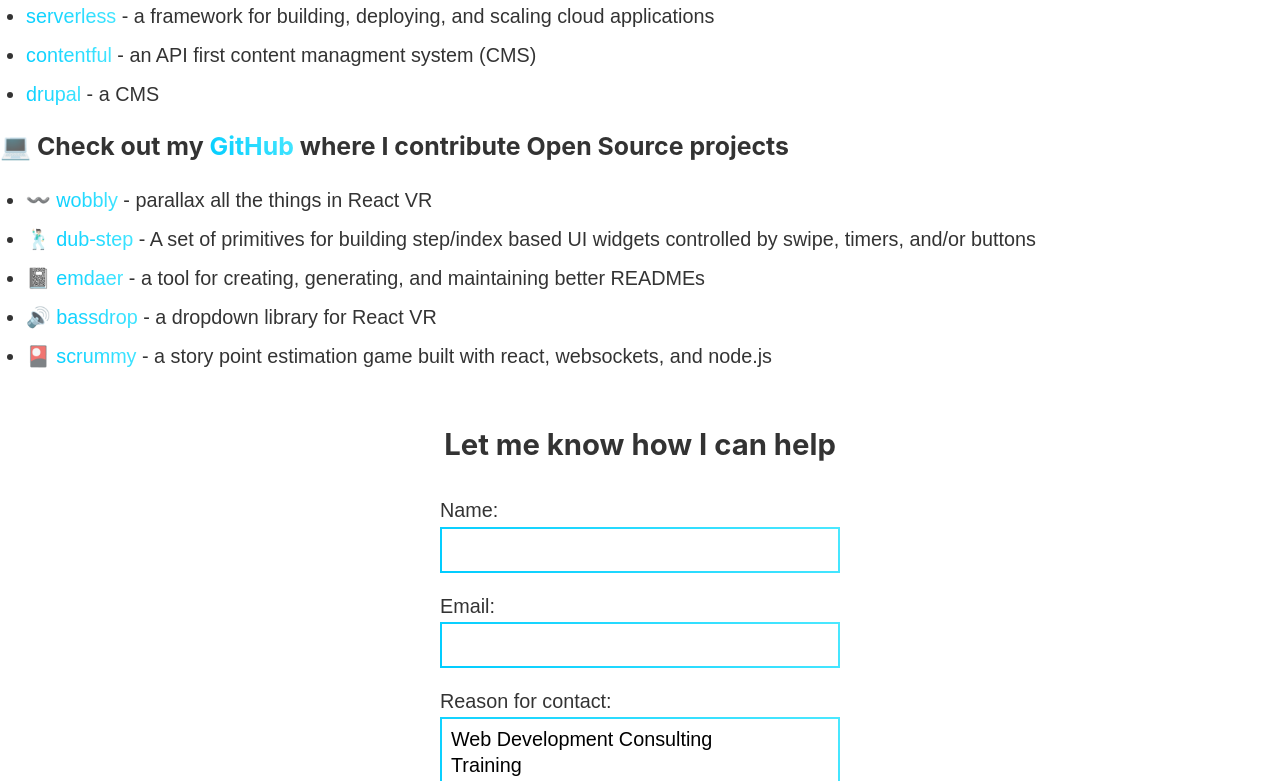
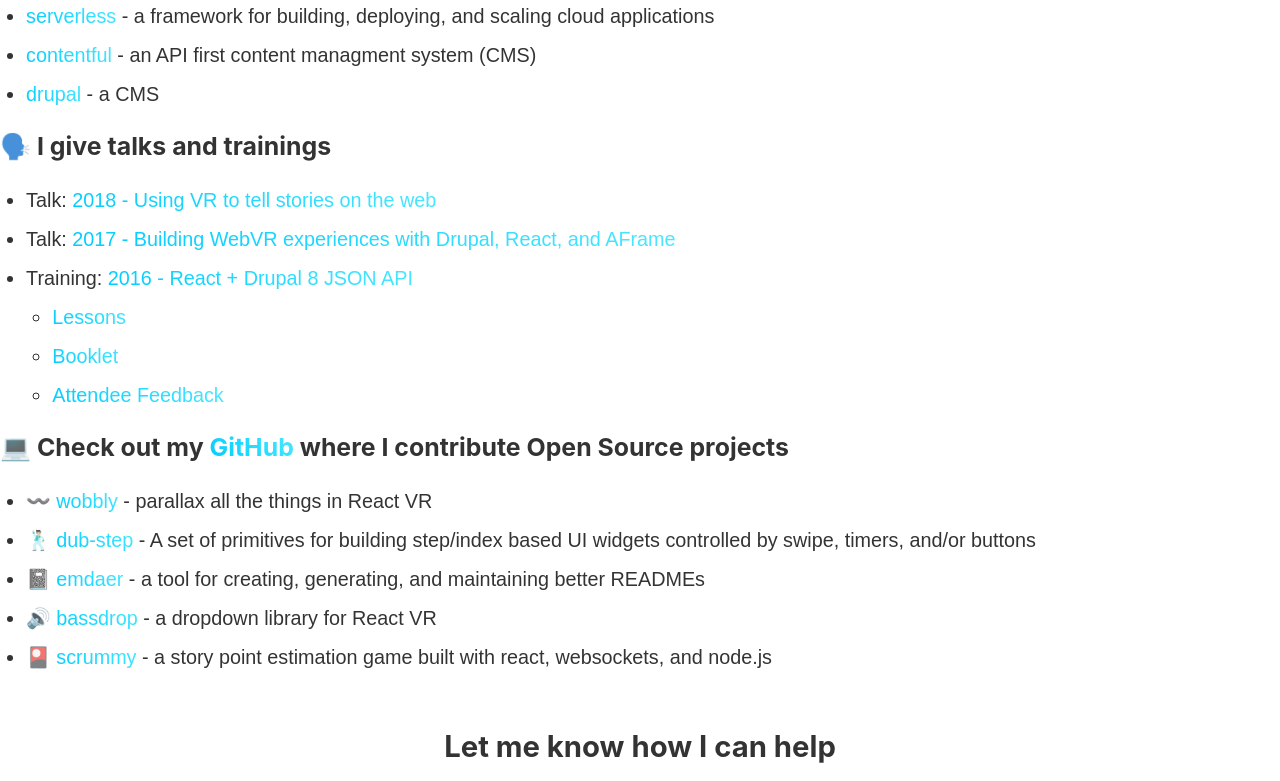
Before and after one commit to infiniteluke/lukeherrington.com, a Gatsby site: page / in a window 1280 px wide. Shown: the part 1276-2057 px from the top of the page. Built offline with nearby package versions, Linux system fonts and the light colour scheme; Gatsby itself is replaced by a stand-in of ours.

Commit message:
add talks/trainings section

```diff
--- a/src/pages/index.mdx
+++ b/src/pages/index.mdx
@@ -36,6 +36,14 @@
 - [contentful](https://contentful.com) - an API first content managment system (CMS)
 - [drupal](http://www.drupal.com/) - a CMS
 
+### 🗣️ I give talks and trainings
+- Talk: [2018 - Using VR to tell stories on the web](https://www.youtube.com/watch?v=ueZtczrQO-8)
+- Talk: [2017 - Building WebVR experiences with Drupal, React, and AFrame](https://www.youtube.com/watch?v=q6iyiPaGXFo)
+- Training: [2016 - React + Drupal 8 JSON API](https://github.com/fourkitchens/waterwheel-training)
+  - [Lessons](https://github.com/fourkitchens/waterwheel-training)
+  - [Booklet](https://docs.google.com/document/d/1MzBlCK7oDczbjTtp3tmcKtjgz9Hh-Rxfv3BWY1yEq3I/view)
+  - [Attendee Feedback](https://drive.google.com/file/d/0BxzTPP5EWAyoUk1IM2Rra2x3UUE/view)
+
 ### 💻 Check out my [GitHub](https://github.com/infiniteluke) where I contribute Open Source projects
 - 〰️ [wobbly](https://github.com/infiniteluke/wobbly) - parallax all the things in React VR
 - 🕺🏻 [dub-step](https://github.com/infiniteluke/dub-step) - A set of primitives for building step/index based UI widgets controlled by swipe, timers, and/or buttons
```
